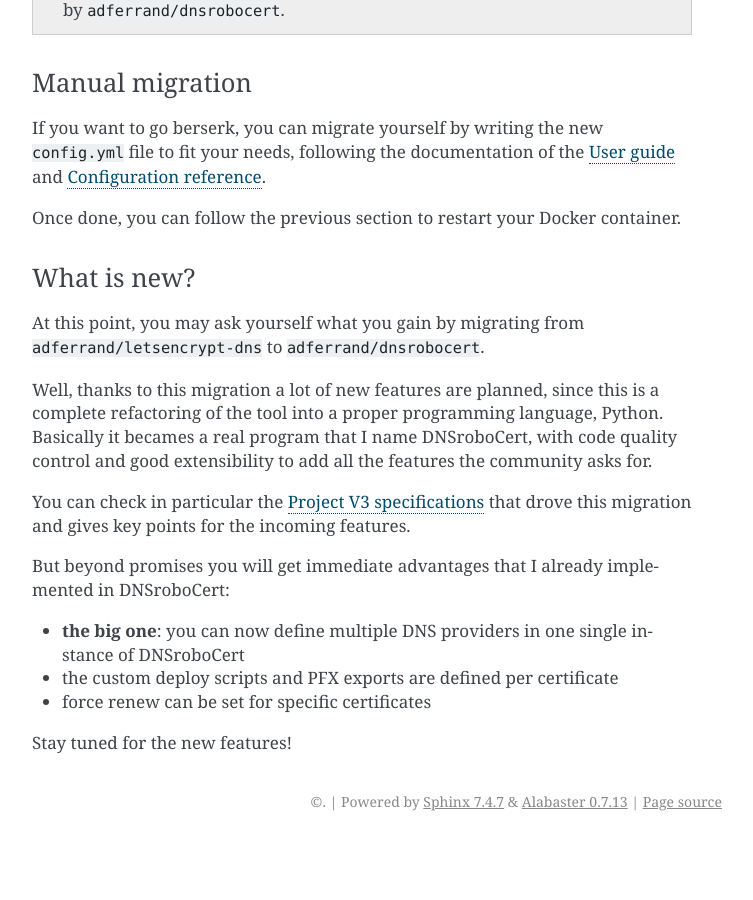
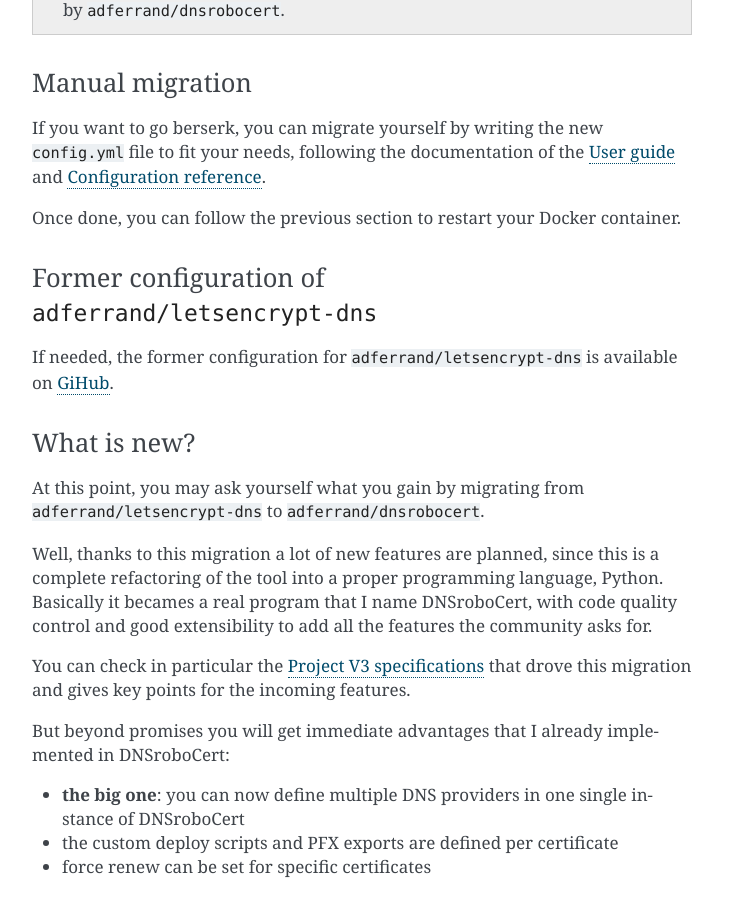
Before and after one commit to adferrand/dnsrobocert, a Sphinx documentation site: the page built from docs/miscellaneous.rst, in a window 1280 px wide and 900 px high, scrolled down 2137 px. Shown: the whole window, without its empty margins (388-1141 px from the left). Built offline with Sphinx 7.4.7, drawn with Linux system fonts in a browser that asks for light colours; pages that are not in the unit, such as notebooks, are missing from menus; before the commit the page ends 2978 px from its top, so only the background shows below that; some of the changed text lies outside the part shown.

Commit message:
Link to legacy

```diff
--- a/docs/miscellaneous.rst
+++ b/docs/miscellaneous.rst
@@ -96,6 +96,11 @@ the documentation of the `User guide`_ and `Configuration reference`_.
 
 Once done, you can follow the previous section to restart your Docker container.
 
+Former configuration of ``adferrand/letsencrypt-dns``
+-----------------------------------------------------
+
+If needed, the former configuration for ``adferrand/letsencrypt-dns`` is available on GiHub_.
+
 What is new?
 ------------
 
@@ -121,3 +126,4 @@ Stay tuned for the new features!
 .. _User guide: https://dnsrobocert.readthedocs.io/en/latest/user_guide.html
 .. _Configuration reference: https://dnsrobocert.readthedocs.io/en/latest/configuration_reference.html
 .. _Project V3 specifications: https://github.com/adferrand/docker-letsencrypt-dns/wiki/Project-V3-specifications,-aka-DNSroboCert
+.. _GiHub: https://github.com/adferrand/dnsrobocert/blob/legacy/README.md
```
